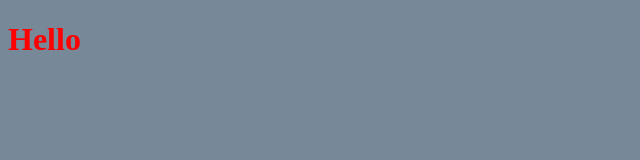
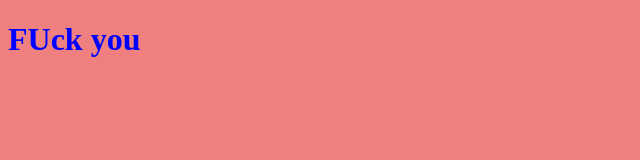
Before and after one commit to 1B7R/myproject, a plain HTML site: page index.html in a window 1280 px wide. Shown: the whole page, without its empty margins (0-640 px from the left). Drawn offline with Linux system fonts and the light colour scheme.

Commit message:
New Branch

```diff
--- a/index.html
+++ b/index.html
@@ -7,7 +7,7 @@
     <title>Document</title>
   </head>
   <body>
-    <h1>Hello</h1>
+    <h1>FUck you</h1>
     <script src="app.js"></script>
   </body>
 </html>
--- a/style.css
+++ b/style.css
@@ -1,7 +1,7 @@
 h1 {
-    color: red;
+    color: blue;
 }
 
 body {
-    background-color: lightslategray;
+    background-color: lightcoral;
 }
```
